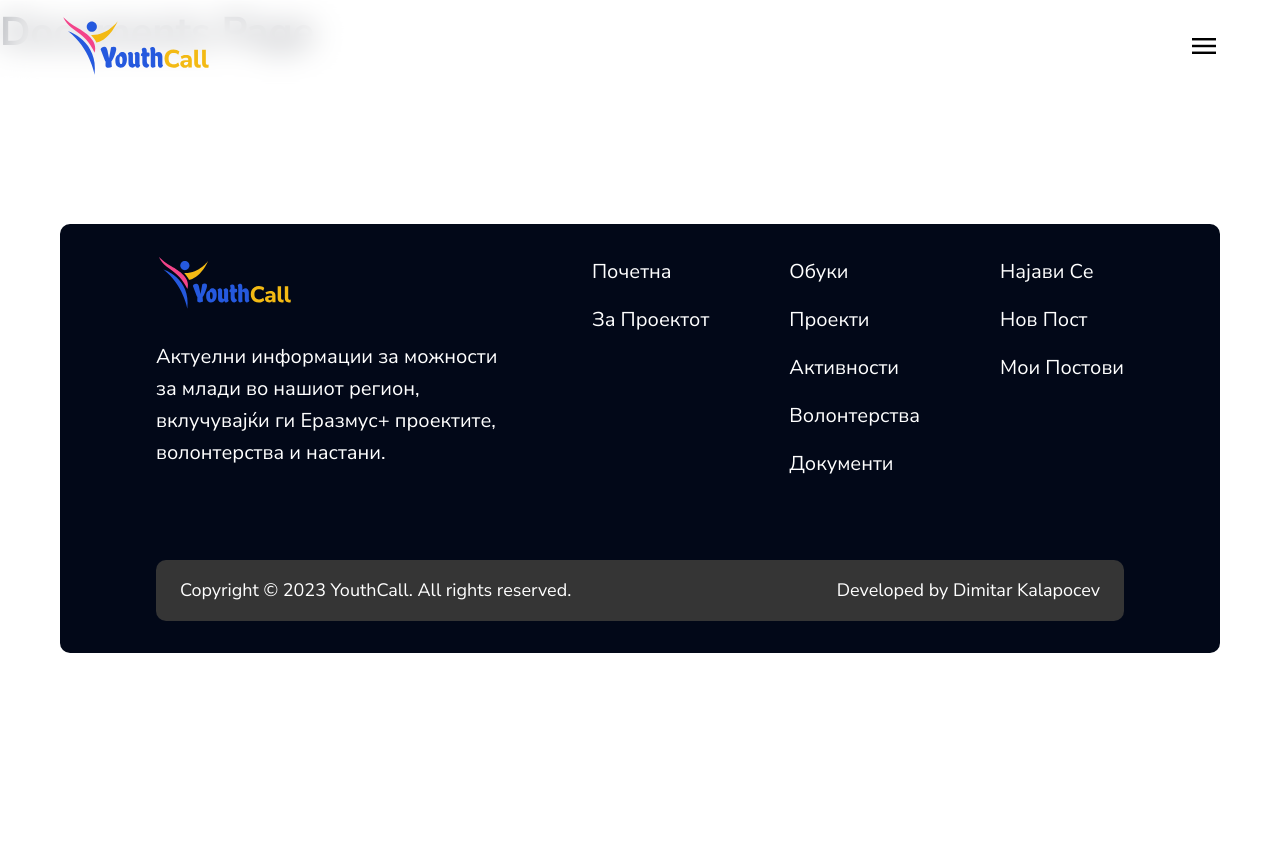
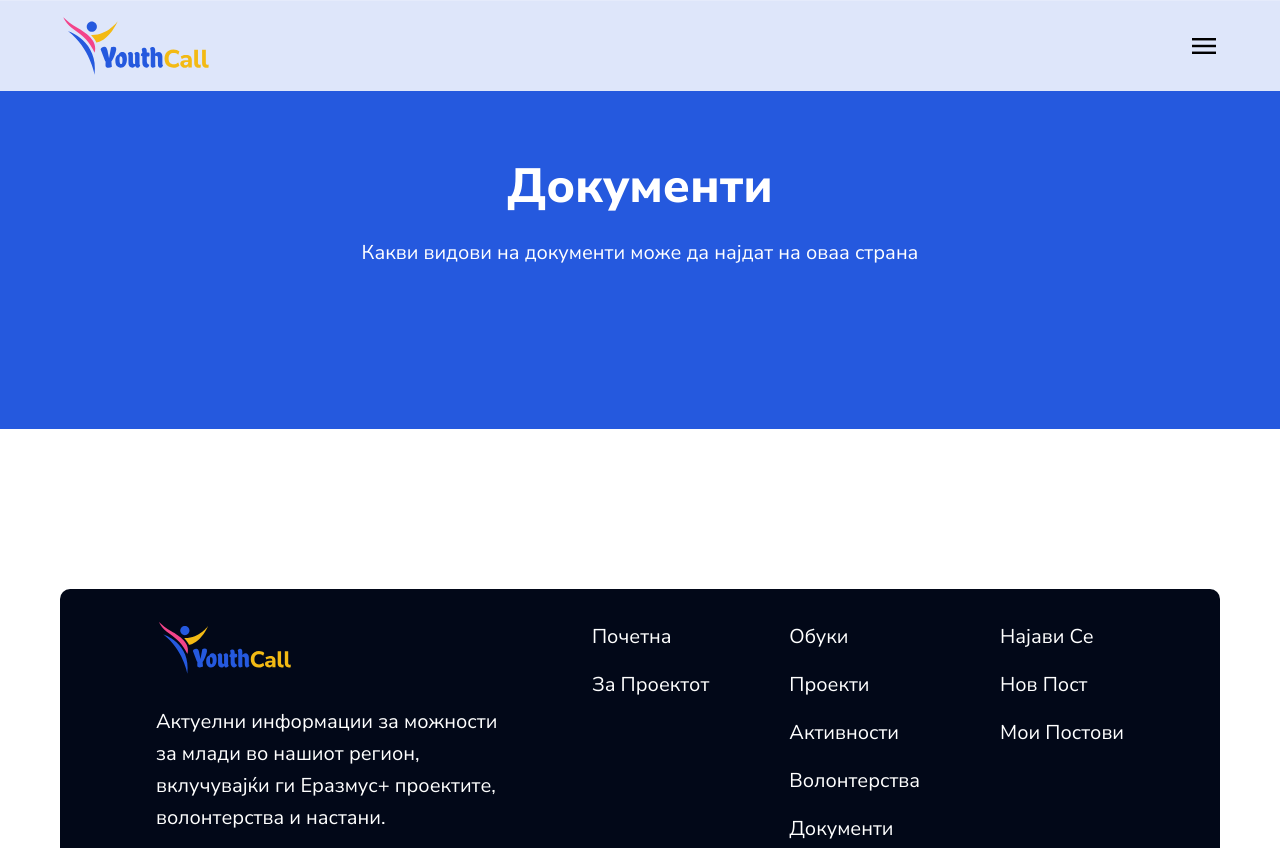
Before and after one commit to DimitarK13/youthcall-platform, a website: page public/documents.html in a window 1280 px wide. Shown: the top 848 px of the page. Before the commit the page ends 800 px from the top, so only its background shows below. Drawn offline with nearby package versions, Linux system fonts and the light colour scheme.

Commit message:
(Documents) Add header

```diff
--- a/public/assets/styles/styles.css
+++ b/public/assets/styles/styles.css
@@ -242,10 +242,15 @@
 
 .background-primary {
   background-color: var(--primary-clr-400);
+  color: var(--neutral-clr-100);
+}
+
+.background-primary .header-xl {
+  color: var(--neutral-clr-100);
 }
 
 .background-light-blur {
-  background-color: rgb(255 255 255 / 0.65);
+  background-color: rgb(255 255 255 / 0.85);
   backdrop-filter: blur(1rem);
 }
 
--- a/public/documents.html
+++ b/public/documents.html
@@ -76,7 +76,14 @@
     </nav>
 
     <main>
-      <h1>Documents Page</h1>
+      <header class="text--center padding-block--xl background-primary">
+        <div class="container">
+          <h1 class="header-xl">Документи</h1>
+          <p class="text--s margin-inline--auto">
+            Какви видови на документи може да најдат на оваа страна
+          </p>
+        </div>
+      </header>
     </main>
 
     <footer>
```
